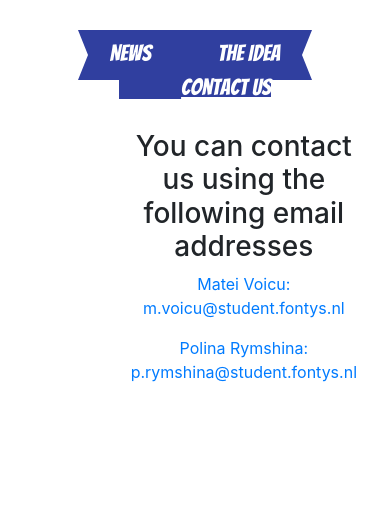
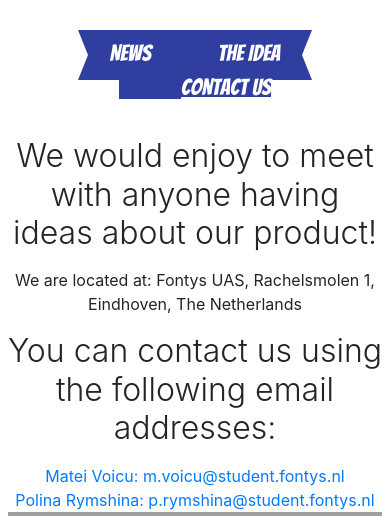
Before and after one commit to PolinaRmsh/PeopleOfFontysWebsite, a PHP site: page /about_contact.html in a window 390 px wide. Shown: the part 69-585 px from the top of the page. Run offline with PHP 8.4, Linux system fonts and the light colour scheme; some libraries are stand-ins or nearby versions; grey boxes are pictures that could not be loaded.

Commit message:
contact us added google map for address

```diff
--- a/mainAndThePeople/about_contact.html
+++ b/mainAndThePeople/about_contact.html
@@ -35,22 +35,33 @@
     <a href="about_idea.html">The Idea</a>
     <a id="about-navbar-right" class="active" href="about_contact.html">Contact Us</a>
 </div>
-<div class="about-contact-content-wrapper">
-    <div id="about-contact-content-text" style="float:left;">
-        <h3>You can contact us using the following email addresses</h3>
-        <p>
-            <a href="mailto:m.voicu@student.fontys.nl">Matei Voicu: m.voicu@student.fontys.nl</a>
-        </p>
-        <p>
-            <a href="mailto:p.rymshina@student.fontys.nl">Polina Rymshina: p.rymshina@student.fontys.nl</a>
-        </p>
+<div class="websiteContents">
+    <div class="row">
+        <div class="col-sm">
+            <div class="text-center">
+                <div class="display-5">We would enjoy to meet with anyone having ideas about our product!</div>
+                <div>We are located at: Fontys UAS, Rachelsmolen 1, Eindhoven, The Netherlands</div>
+                <div class="mb-3"></div>
+                <div class="display-5">You can contact us using the following email addresses:</div>
+                <div>
+                    <a href="mailto:m.voicu@student.fontys.nl">Matei Voicu: m.voicu@student.fontys.nl</a>
+                </div>
+                <div>
+                    <a href="mailto:p.rymshina@student.fontys.nl">Polina Rymshina: p.rymshina@student.fontys.nl</a>
+                </div>
+            </div>
+        </div>
+        <div class="col-sm">
+            <div id="map"></div>
+        </div>
     </div>
+
 </div>
 <footer class="navbar navbar-expand-lg footer small navbar-light navbar-bg-blue justify-content-between">
     <div class="navbar-text text-white">Copyright © 2018, Polina Rymshina, Matei Voicu</div>
 </footer>
 
-<script src="js/main.js"></script>
+
 <script src="https://code.jquery.com/jquery-3.2.1.slim.min.js"
         integrity="sha384-KJ3o2DKtIkvYIK3UENzmM7KCkRr/rE9/Qpg6aAZGJwFDMVNA/GpGFF93hXpG5KkN"
         crossorigin="anonymous"></script>
@@ -60,5 +71,7 @@
 <script src="https://maxcdn.bootstrapcdn.com/bootstrap/4.0.0/js/bootstrap.min.js"
         integrity="sha384-JZR6Spejh4U02d8jOt6vLEHfe/JQGiRRSQQxSfFWpi1MquVdAyjUar5+76PVCmYl"
         crossorigin="anonymous"></script>
+<script src="js/main.js"></script>
+<script src="https://maps.googleapis.com/maps/api/js?key= AIzaSyDrWJIcGAM2PErlLTBF4SqsMrRHa9RzU70&callback=myMap"></script>
 </body>
 </html>
--- a/mainAndThePeople/css/main.css
+++ b/mainAndThePeople/css/main.css
@@ -684,6 +684,11 @@ hr {
     text-align: center;
 }
 
+#map{
+    width:100%;
+    height:17rem;
+}
+
 /*MY PAGE*/
 
 .mypage-top-text {
--- a/mainAndThePeople/js/main.js
+++ b/mainAndThePeople/js/main.js
@@ -1,3 +1,4 @@
+// MAIN PAGE IMAGE CAROUSEL
 $(document).ready(function () {
     showSlides(slideIndex);
 });
@@ -30,3 +31,13 @@ function showSlides(n) {
     slides[slideIndex-1].style.display = "block";
     dots[slideIndex-1].className += " active";
 }
+
+// ABOUT PAGE - OONTACT US - MAP
+function myMap() {
+    var mapCanvas = document.getElementById("map");
+    var mapOptions = {
+        center: new google.maps.LatLng(51.452251, 5.481973),
+        zoom: 16
+    };
+    var map = new google.maps.Map(mapCanvas, mapOptions);
+}
```
